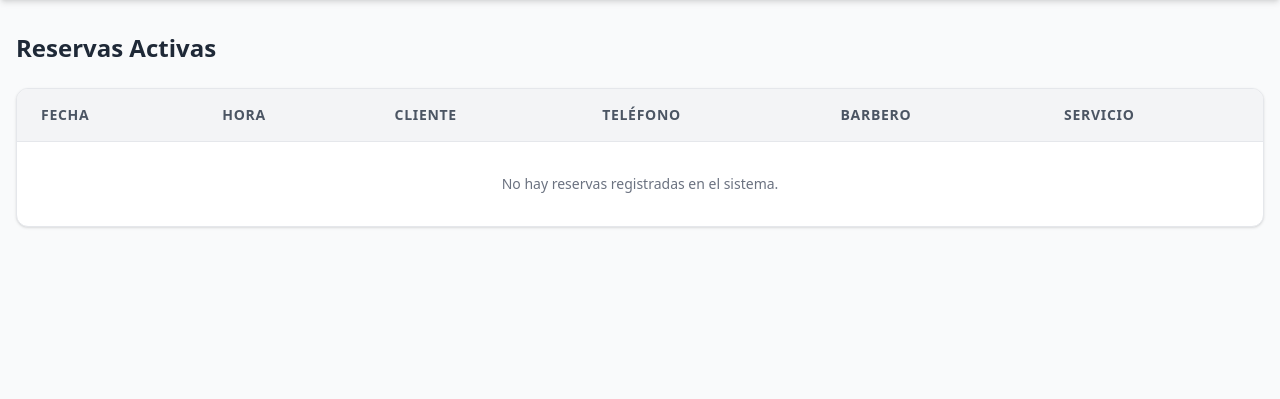
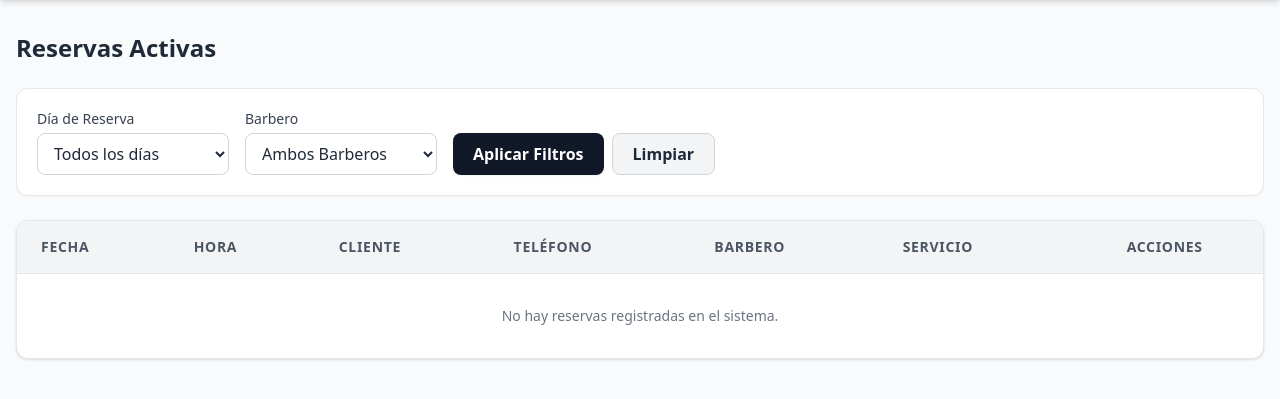
Before and after one commit to AugustovonEggers-dv/Capricho-Barber, a Flask app: page /admin/ in a window 1280 px wide. Shown: the part 68-467 px from the top of the page. Run offline with Flask 3, Linux system fonts and the light colour scheme; the visitor is signed in with stand-in values (Sample User, id 1).

Commit message:
Feat filtros, sync con calendar apps
Se creó el apartado de filtros dentro del admin, se le dio poderes CRUD, y se vinculó la app con Google Calendar y archivos .ics (Apple, Outlook) para los recordatorios de los turnos.

```diff
--- a/app/admin/routes.py
+++ b/app/admin/routes.py
@@ -2,6 +2,7 @@ import os
 from flask import Blueprint, render_template, request, redirect, url_for, flash, session
 from app.extensions import db
 from app.reservas.models import Reserva
+from datetime import date
 
 admin_bp = Blueprint('admin', __name__, url_prefix='/admin')
 
@@ -28,6 +29,39 @@ def dashboard():
     if not session.get('admin_logged_in'):
         return redirect(url_for('admin.login'))
 
-    reservas = Reserva.query.order_by(Reserva.fecha_reserva.asc(), Reserva.hora_reserva.asc()).all()
+    filtro_fecha = request.args.get('filtro_fecha')
+    filtro_barbero = request.args.get('filtro_barbero')
 
-    return render_template('admin/admin.html', reservas=reservas)
+    filtros = []
+
+    if filtro_fecha == 'hoy':
+        filtros.append(Reserva.fecha_reserva == date.today())
+
+    if filtro_barbero in ['Nacho', 'Luciano']:
+        filtros.append(Reserva.barbero == filtro_barbero)
+
+    reservas = Reserva.query.filter(*filtros).order_by(
+        Reserva.fecha_reserva.asc(),
+        Reserva.hora_reserva.asc()
+    ).all()
+
+    return render_template('admin/admin.html', reservas=reservas, filtro_fecha=filtro_fecha,filtro_barbero=filtro_barbero)
+
+@admin_bp.route('/eliminar/<int:id_reserva>', methods=['POST'])
+def eliminar_reserva(id_reserva):
+    if not session.get('admin_logged_in'):
+        return redirect(url_for('admin.login'))
+
+    reserva = Reserva.query.get_or_404(id_reserva)
+
+    try:
+        db.session.delete(reserva)
+        db.session.commit()
+        flash('El turno fue cancelado y eliminado satisfactoriamente', 'success')
+
+    except Exception as e:
+        db.session.rollback()
+        flash('Hubo un error al intentar eliminar la reserva.', 'error')
+        print(f"Error al eliminar: {e}")
+
+    return redirect(url_for('admin.dashboard'))
--- a/app/static/css/output.css
+++ b/app/static/css/output.css
@@ -659,16 +659,16 @@ video {
   height: 1.25rem;
 }
 
+.h-8 {
+  height: 2rem;
+}
+
 .min-h-screen {
   min-height: 100vh;
 }
 
-.w-12 {
-  width: 3rem;
-}
-
-.w-full {
-  width: 100%;
+.w-16 {
+  width: 4rem;
 }
 
 .w-20 {
@@ -679,16 +679,24 @@ video {
   width: 1.25rem;
 }
 
+.w-8 {
+  width: 2rem;
+}
+
+.w-full {
+  width: 100%;
+}
+
+.max-w-7xl {
+  max-width: 80rem;
+}
+
 .max-w-md {
   max-width: 28rem;
 }
 
 .max-w-sm {
   max-width: 24rem;
-}
-
-.max-w-7xl {
-  max-width: 80rem;
 }
 
 .flex-shrink-0 {
@@ -729,6 +737,14 @@ video {
   grid-template-columns: repeat(2, minmax(0, 1fr));
 }
 
+.flex-col {
+  flex-direction: column;
+}
+
+.items-end {
+  align-items: flex-end;
+}
+
 .items-center {
   align-items: center;
 }
@@ -741,6 +757,10 @@ video {
   justify-content: space-between;
 }
 
+.gap-2 {
+  gap: 0.5rem;
+}
+
 .gap-3 {
   gap: 0.75rem;
 }
@@ -855,9 +882,19 @@ video {
   background-color: rgb(249 250 251 / var(--tw-bg-opacity, 1));
 }
 
+.bg-gray-900 {
+  --tw-bg-opacity: 1;
+  background-color: rgb(17 24 39 / var(--tw-bg-opacity, 1));
+}
+
 .bg-green-100 {
   --tw-bg-opacity: 1;
   background-color: rgb(220 252 231 / var(--tw-bg-opacity, 1));
+}
+
+.bg-orange-100 {
+  --tw-bg-opacity: 1;
+  background-color: rgb(255 237 213 / var(--tw-bg-opacity, 1));
 }
 
 .bg-red-100 {
@@ -865,34 +902,23 @@ video {
   background-color: rgb(254 226 226 / var(--tw-bg-opacity, 1));
 }
 
+.bg-red-600 {
+  --tw-bg-opacity: 1;
+  background-color: rgb(220 38 38 / var(--tw-bg-opacity, 1));
+}
+
 .bg-white {
   --tw-bg-opacity: 1;
   background-color: rgb(255 255 255 / var(--tw-bg-opacity, 1));
 }
 
-.bg-gray-900 {
-  --tw-bg-opacity: 1;
-  background-color: rgb(17 24 39 / var(--tw-bg-opacity, 1));
-}
-
-.bg-blue-100 {
-  --tw-bg-opacity: 1;
-  background-color: rgb(219 234 254 / var(--tw-bg-opacity, 1));
-}
-
-.bg-orange-100 {
-  --tw-bg-opacity: 1;
-  background-color: rgb(255 237 213 / var(--tw-bg-opacity, 1));
-}
-
-.bg-red-600 {
-  --tw-bg-opacity: 1;
-  background-color: rgb(220 38 38 / var(--tw-bg-opacity, 1));
-}
-
 .object-cover {
   -o-object-fit: cover;
      object-fit: cover;
+}
+
+.p-2 {
+  padding: 0.5rem;
 }
 
 .p-3 {
@@ -911,8 +937,14 @@ video {
   padding: 2rem;
 }
 
-.p-2 {
-  padding: 0.5rem;
+.px-10 {
+  padding-left: 2.5rem;
+  padding-right: 2.5rem;
+}
+
+.px-3 {
+  padding-left: 0.75rem;
+  padding-right: 0.75rem;
 }
 
 .px-4 {
@@ -920,9 +952,24 @@ video {
   padding-right: 1rem;
 }
 
+.px-5 {
+  padding-left: 1.25rem;
+  padding-right: 1.25rem;
+}
+
 .px-6 {
   padding-left: 1.5rem;
   padding-right: 1.5rem;
+}
+
+.py-1 {
+  padding-top: 0.25rem;
+  padding-bottom: 0.25rem;
+}
+
+.py-2 {
+  padding-top: 0.5rem;
+  padding-bottom: 0.5rem;
 }
 
 .py-2\.5 {
@@ -935,26 +982,6 @@ video {
   padding-bottom: 0.75rem;
 }
 
-.px-10 {
-  padding-left: 2.5rem;
-  padding-right: 2.5rem;
-}
-
-.py-2 {
-  padding-top: 0.5rem;
-  padding-bottom: 0.5rem;
-}
-
-.px-3 {
-  padding-left: 0.75rem;
-  padding-right: 0.75rem;
-}
-
-.py-1 {
-  padding-top: 0.25rem;
-  padding-bottom: 0.25rem;
-}
-
 .py-4 {
   padding-top: 1rem;
   padding-bottom: 1rem;
@@ -1074,24 +1122,9 @@ video {
   color: rgb(255 255 255 / var(--tw-text-opacity, 1));
 }
 
-.text-blue-600 {
-  --tw-text-opacity: 1;
-  color: rgb(37 99 235 / var(--tw-text-opacity, 1));
-}
-
-.text-blue-800 {
-  --tw-text-opacity: 1;
-  color: rgb(30 64 175 / var(--tw-text-opacity, 1));
-}
-
-.text-orange-800 {
-  --tw-text-opacity: 1;
-  color: rgb(154 52 18 / var(--tw-text-opacity, 1));
-}
-
-.shadow-inner {
-  --tw-shadow: inset 0 2px 4px 0 rgb(0 0 0 / 0.05);
-  --tw-shadow-colored: inset 0 2px 4px 0 var(--tw-shadow-color);
+.shadow {
+  --tw-shadow: 0 1px 3px 0 rgb(0 0 0 / 0.1), 0 1px 2px -1px rgb(0 0 0 / 0.1);
+  --tw-shadow-colored: 0 1px 3px 0 var(--tw-shadow-color), 0 1px 2px -1px var(--tw-shadow-color);
   box-shadow: var(--tw-ring-offset-shadow, 0 0 #0000), var(--tw-ring-shadow, 0 0 #0000), var(--tw-shadow);
 }
 
@@ -1113,10 +1146,9 @@ video {
   box-shadow: var(--tw-ring-offset-shadow, 0 0 #0000), var(--tw-ring-shadow, 0 0 #0000), var(--tw-shadow);
 }
 
-.shadow {
-  --tw-shadow: 0 1px 3px 0 rgb(0 0 0 / 0.1), 0 1px 2px -1px rgb(0 0 0 / 0.1);
-  --tw-shadow-colored: 0 1px 3px 0 var(--tw-shadow-color), 0 1px 2px -1px var(--tw-shadow-color);
-  box-shadow: var(--tw-ring-offset-shadow, 0 0 #0000), var(--tw-ring-shadow, 0 0 #0000), var(--tw-shadow);
+.outline-none {
+  outline: 2px solid transparent;
+  outline-offset: 2px;
 }
 
 .transition-all {
@@ -1276,3 +1313,17 @@ video {
   --tw-grayscale: grayscale(100%);
   filter: var(--tw-blur) var(--tw-brightness) var(--tw-contrast) var(--tw-grayscale) var(--tw-hue-rotate) var(--tw-invert) var(--tw-saturate) var(--tw-sepia) var(--tw-drop-shadow);
 }
+
+@media (min-width: 640px) {
+  .sm\:w-48 {
+    width: 12rem;
+  }
+
+  .sm\:w-auto {
+    width: auto;
+  }
+
+  .sm\:flex-row {
+    flex-direction: row;
+  }
+}
--- a/app/templates/admin/admin.html
+++ b/app/templates/admin/admin.html
@@ -14,8 +14,52 @@
     </nav>
 
     <main class="max-w-7xl mx-auto px-4 py-8">
+
         <div class="flex justify-between items-center mb-6">
             <h2 class="text-2xl font-bold text-gray-800">Reservas Activas</h2>
+        </div>
+
+        {% with messages = get_flashed_messages(with_categories=true) %}
+            {% if messages %}
+                {% for category, message in messages %}
+                    <div class="mb-4 p-4 rounded-lg text-sm font-semibold shadow-sm
+                        {% if category == 'error' %} bg-red-100 text-red-700 border-l-4 border-red-500
+                        {% else %} bg-green-100 text-green-700 border-l-4 border-green-500 {% endif %}">
+                        {{ message }}
+                    </div>
+                {% endfor %}
+            {% endif %}
+        {% endwith %}
+
+        <div class="bg-white p-5 rounded-xl shadow-sm border border-gray-200 mb-6">
+            <form action="{{ url_for('admin.dashboard') }}" method="GET" class="flex flex-col sm:flex-row gap-4 items-end">
+
+                <div class="w-full sm:w-48">
+                    <label for="filtro_fecha" class="block text-sm font-medium text-gray-700 mb-1">Día de Reserva</label>
+                    <select name="filtro_fecha" id="filtro_fecha" class="w-full border border-gray-300 rounded-lg px-3 py-2 outline-none focus:ring-2 focus:ring-gray-800 transition-colors bg-white">
+                        <option value="todas" {% if filtro_fecha == 'todas' or not filtro_fecha %}selected{% endif %}>Todos los días</option>
+                        <option value="hoy" {% if filtro_fecha == 'hoy' %}selected{% endif %}>Solo Hoy</option>
+                    </select>
+                </div>
+
+                <div class="w-full sm:w-48">
+                    <label for="filtro_barbero" class="block text-sm font-medium text-gray-700 mb-1">Barbero</label>
+                    <select name="filtro_barbero" id="filtro_barbero" class="w-full border border-gray-300 rounded-lg px-3 py-2 outline-none focus:ring-2 focus:ring-gray-800 transition-colors bg-white">
+                        <option value="todos" {% if filtro_barbero == 'todos' or not filtro_barbero %}selected{% endif %}>Ambos Barberos</option>
+                        <option value="Nacho" {% if filtro_barbero == 'Nacho' %}selected{% endif %}>Nacho</option>
+                        <option value="Luciano" {% if filtro_barbero == 'Luciano' %}selected{% endif %}>Luciano</option>
+                    </select>
+                </div>
+
+                <div class="w-full sm:w-auto flex gap-2">
+                    <button type="submit" class="bg-gray-900 hover:bg-gray-800 text-white font-semibold py-2 px-5 rounded-lg transition-colors shadow-sm">
+                        Aplicar Filtros
+                    </button>
+                    <a href="{{ url_for('admin.dashboard') }}" class="bg-gray-100 hover:bg-gray-200 text-gray-800 font-semibold py-2 px-5 rounded-lg transition-colors text-center border border-gray-300">
+                        Limpiar
+                    </a>
+                </div>
+            </form>
         </div>
 
         <div class="bg-white rounded-xl shadow overflow-hidden border border-gray-200">
@@ -29,6 +73,8 @@
                             <th class="px-6 py-4 font-semibold">Teléfono</th>
                             <th class="px-6 py-4 font-semibold">Barbero</th>
                             <th class="px-6 py-4 font-semibold">Servicio</th>
+                            <!-- NUEVA COLUMNA -->
+                            <th class="px-6 py-4 font-semibold text-center">Acciones</th>
                         </tr>
                     </thead>
                     <tbody class="divide-y divide-gray-100 text-sm">
@@ -46,10 +92,21 @@
                                 </span>
                             </td>
                             <td class="px-6 py-4 text-gray-600">{{ reserva.servicio }}</td>
+
+                            <td class="px-6 py-4 text-center">
+                                <form action="{{ url_for('admin.eliminar_reserva', id_reserva=reserva.id) }}" method="POST"
+                                      onsubmit="return confirm('¿Estás seguro de que deseas cancelar el turno de {{ reserva.cliente_nombre }}? Esta acción no se puede deshacer.');">
+                                    <button type="submit" class="text-red-500 hover:text-red-700 hover:bg-red-50 p-2 rounded transition-colors focus:outline-none" title="Cancelar Turno">
+                                        <svg class="w-5 h-5 inline" fill="none" stroke="currentColor" viewBox="0 0 24 24">
+                                            <path stroke-linecap="round" stroke-linejoin="round" stroke-width="2" d="M19 7l-.867 12.142A2 2 0 0116.138 21H7.862a2 2 0 01-1.995-1.858L5 7m5 4v6m4-6v6m1-10V4a1 1 0 00-1-1h-4a1 1 0 00-1 1v3M4 7h16"></path>
+                                        </svg>
+                                    </button>
+                                </form>
+                            </td>
                         </tr>
                         {% else %}
                         <tr>
-                            <td colspan="6" class="px-6 py-8 text-center text-gray-500">No hay reservas registradas en el sistema.</td>
+                            <td colspan="7" class="px-6 py-8 text-center text-gray-500">No hay reservas registradas en el sistema.</td>
                         </tr>
                         {% endfor %}
                     </tbody>
```
Also changed, not shown: other parts of app/static/css/output.css (+86 -53 lines), app/reservas/routes.py (+49 -2 lines), app/templates/confirm.html (+34 -38 lines).
